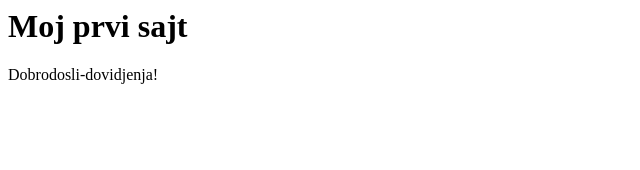
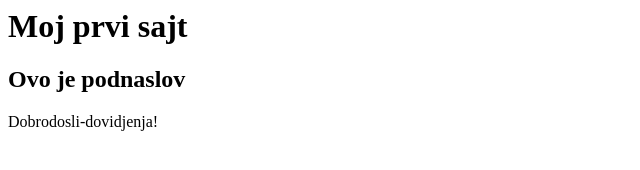
Before and after one commit to BojanaA/3domaci, a plain HTML site: page index.html in a window 1280 px wide. Shown: the whole page, without its empty margins (0-640 px from the left). Drawn offline with Linux system fonts and the light colour scheme.

Commit message:
promena ds

```diff
--- a/index.html
+++ b/index.html
@@ -4,6 +4,7 @@
      </head>
      <body>
          <h1>Moj prvi sajt</h1>
+         <h2>Ovo je podnaslov</h2>
          <p>Dobrodosli-dovidjenja!</p>
      </body>
 </html>
```
